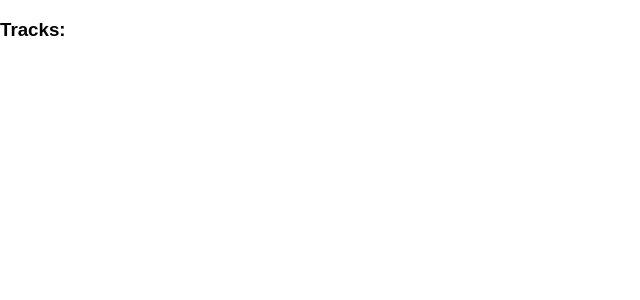
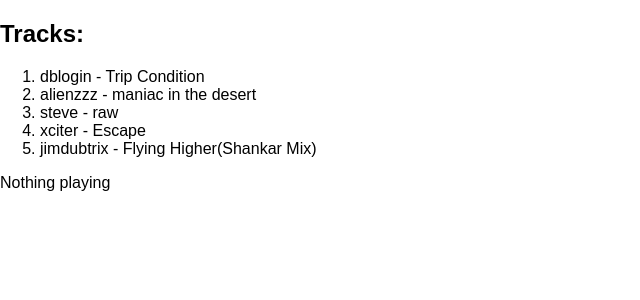
Before and after one commit to Laniman/task_audioplayer, a React (Create React App) app: page / in a window 1280 px wide. Shown: the top 300 px of the page, without its empty margins (0-640 px from the left). Built offline with nearby package versions, Linux system fonts and the light colour scheme.

Commit message:
Общая схема приложения
Добавлены все файлы приложения + возможность проигрывания треков

```diff
--- a/src/App.js
+++ b/src/App.js
@@ -10,7 +10,9 @@ const store = createStore(allReducers);
 class App extends Component {
   render() {
     return (
-      <WebPage />
+    	<Provider store={store}>
+    		<WebPage />
+    	</Provider>
     );
   }
 }
--- /dev/null
+++ b/src/actions/index.js
@@ -0,0 +1,6 @@
+export const play = (track) => {
+	return {
+		type: "TRACK_PLAYING",
+		payload: track
+	}
+};
--- a/src/components/webpage.js
+++ b/src/components/webpage.js
@@ -1,8 +1,12 @@
 import React from 'react';
+import TrackList from '../containers/track-list';
+import Display from '../containers/display';
 
 const WebPage = () => (
 	<div>
-		<h3>Tracks:</h3>
+		<h2>Tracks:</h2>
+		<TrackList />
+		<Display />
 	</div>
 );
 
--- /dev/null
+++ b/src/containers/display.js
@@ -0,0 +1,21 @@
+import React, {Component} from 'react';
+import {connect} from 'react-redux';
+
+class Display extends Component {
+	render() {
+		if (!this.props.track) {
+			return (<p>Nothing playing</p>)
+		}
+		return (
+			<audio src={this.props.track.source} controls></audio>
+		);
+	}
+}
+
+function mapStateToProps(state) {
+	return {
+		track: state.playing
+	};
+}
+
+export default connect(mapStateToProps)(Display);
--- /dev/null
+++ b/src/containers/track-list.js
@@ -0,0 +1,34 @@
+import React, {Component} from 'react';
+import {bindActionCreators} from 'redux';
+import {connect} from 'react-redux';
+import {play} from '../actions/index';
+
+class TrackList extends Component {
+	showList() {
+		return this.props.tracks.map ((item) => {
+			return (
+				<li onClick={() => this.props.play(item)} key={item.id}>{item.artist} - {item.name}</li>
+				);
+		});
+	}
+
+	render() {
+		return (
+			<ol>
+				{this.showList ()}
+			</ol>
+		);
+	}
+}
+
+function mapStateToProps(state) {
+	return {
+		tracks: state.tracks
+	};
+}
+
+function matchDispatchToProps(dispatch) {
+	return bindActionCreators({play: play}, dispatch)
+}
+
+export default connect(mapStateToProps, matchDispatchToProps)(TrackList);
--- /dev/null
+++ b/src/reducers/audiotrack-playing.js
@@ -0,0 +1,8 @@
+export default function (state=null, action) {
+	switch (action.type) {
+		case 'TRACK_PLAYING':
+			return action.payload;
+		default:
+			return state;
+	}
+}
--- a/src/reducers/audiotrack.js
+++ b/src/reducers/audiotrack.js
@@ -4,31 +4,31 @@ export default function () {
 			id: 1,
 			artist: "dblogin",
 			name: "Trip Condition",
-			track: "http://sampleswap.org/mp3/artist/30605/B_Trip-Condition-160.mp3"
+			source: "http://sampleswap.org/mp3/artist/30605/B_Trip-Condition-160.mp3"
 		},
 		{
 			id: 2,
 			artist: "alienzzz",
 			name: "maniac in the desert",
-			track: "http://sampleswap.org/mp3/artist/30220/alienzzz_maniac-in-the-desert-160.mp3"
+			source: "http://sampleswap.org/mp3/artist/30220/alienzzz_maniac-in-the-desert-160.mp3"
 		},
 		{
 			id: 3,
 			artist: "steve",
 			name: "raw",
-			track: "http://sampleswap.org/mp3/artist/2590/steve_raw2-160.mp3"
+			source: "http://sampleswap.org/mp3/artist/2590/steve_raw2-160.mp3"
 		},
 		{
 			id: 4,
 			artist: "xciter",
 			name: "Escape",
-			track: "http://sampleswap.org/mp3/artist/31511/soLid-Xciter_Escape-160.mp3"
+			source: "http://sampleswap.org/mp3/artist/31511/soLid-Xciter_Escape-160.mp3"
 		},
 		{
 			id: 5,
 			artist: "jimdubtrix",
 			name: "Flying Higher(Shankar Mix)",
-			track: "http://sampleswap.org/mp3/artist/29716/BeatNabob_Flying-HigherShankar-Mix-160.mp3"
+			source: "http://sampleswap.org/mp3/artist/29716/BeatNabob_Flying-HigherShankar-Mix-160.mp3"
 		}
 	]
 }
--- a/src/reducers/index.js
+++ b/src/reducers/index.js
@@ -1,8 +1,10 @@
 import {combineReducers} from 'redux';
 import TracksReducers from './audiotrack';
+import PlayingTrack from './audiotrack-playing';
 
 const allReducers = combineReducers ({
-	tracks: TracksReducers
+	tracks: TracksReducers,
+	playing: PlayingTrack
 });
 
 export default allReducers;
```
Also changed, not shown: src/index.css (line endings or trailing spaces).
